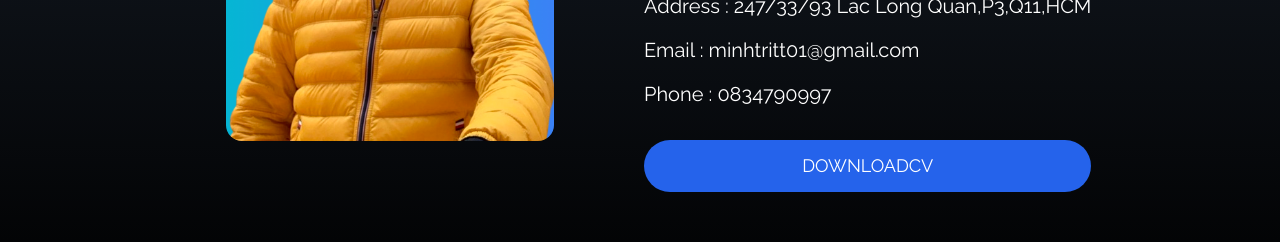
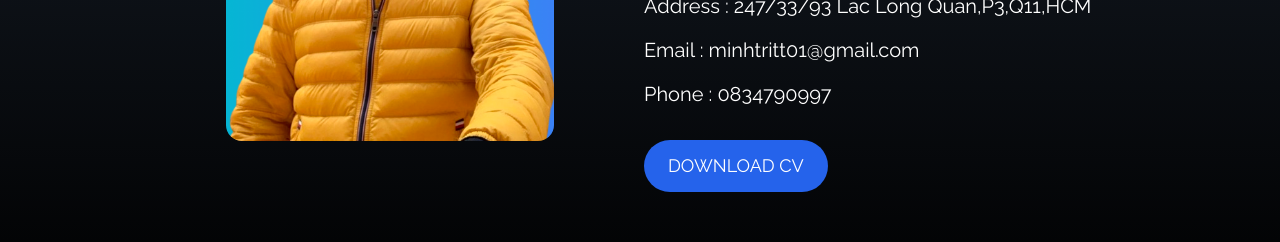
Before and after one commit to PhanTriTT/portfolio, a React (Vite) app: page / in a window 1280 px wide. Shown: the part 1280-1522 px from the top of the page. Built offline with nearby package versions, Linux system fonts and the light colour scheme.

Commit message:
download cv

```diff
--- a/src/components/About.jsx
+++ b/src/components/About.jsx
@@ -47,9 +47,11 @@ const About = () => {
                 <span className='w-2/3'>Phone : </span>
                 <span>0834790997</span>
               </p>
-              <button className='bg-blue-600 mt-4 py-3 px-2 text-lg cursor-pointer rounded-full'>
-                DOWNLOADCV
-              </button>
+              <form method='get' action='./resume.pdf'>
+                <button className='bg-blue-600 mt-4 py-3 px-6 text-lg cursor-pointer rounded-full'>
+                  DOWNLOAD CV
+                </button>
+              </form>
             </div>
           </div>
         </div>
```
